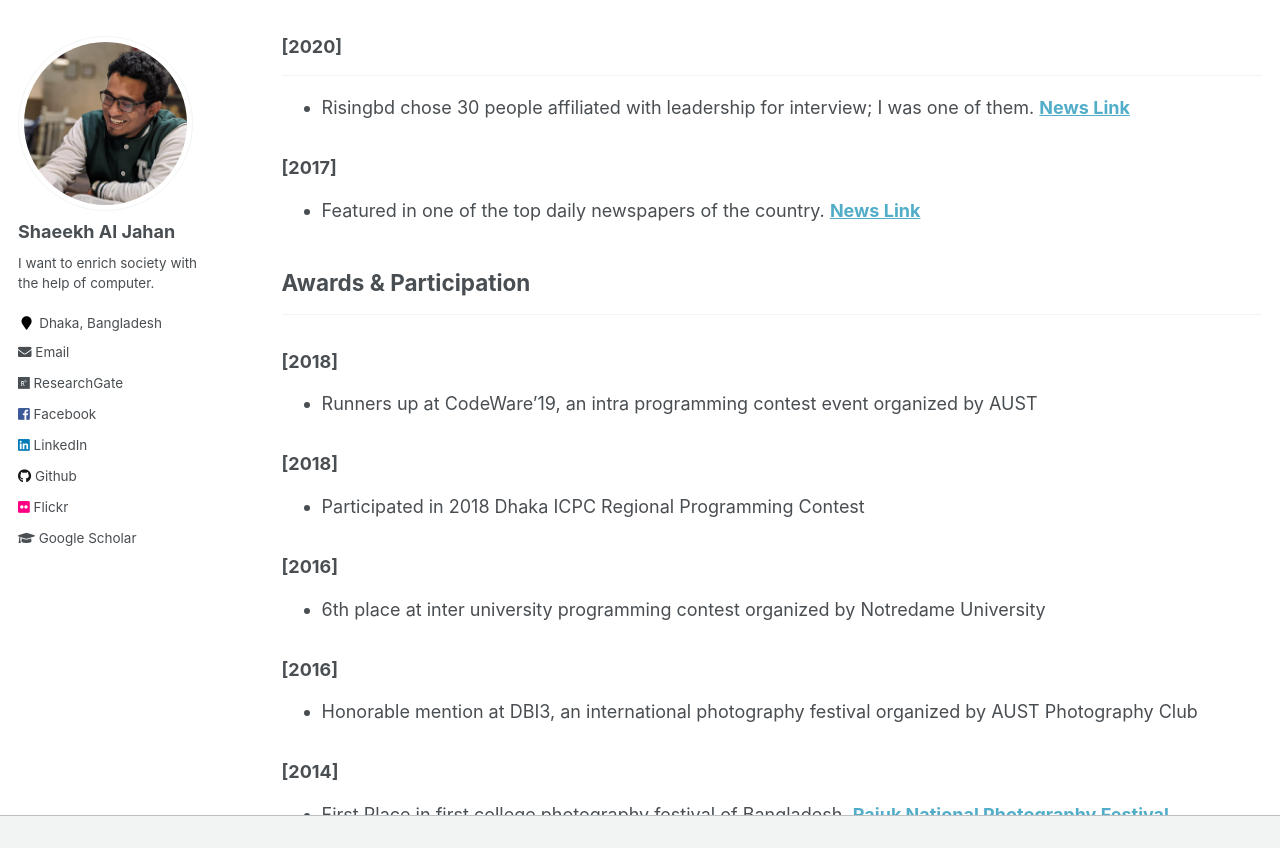
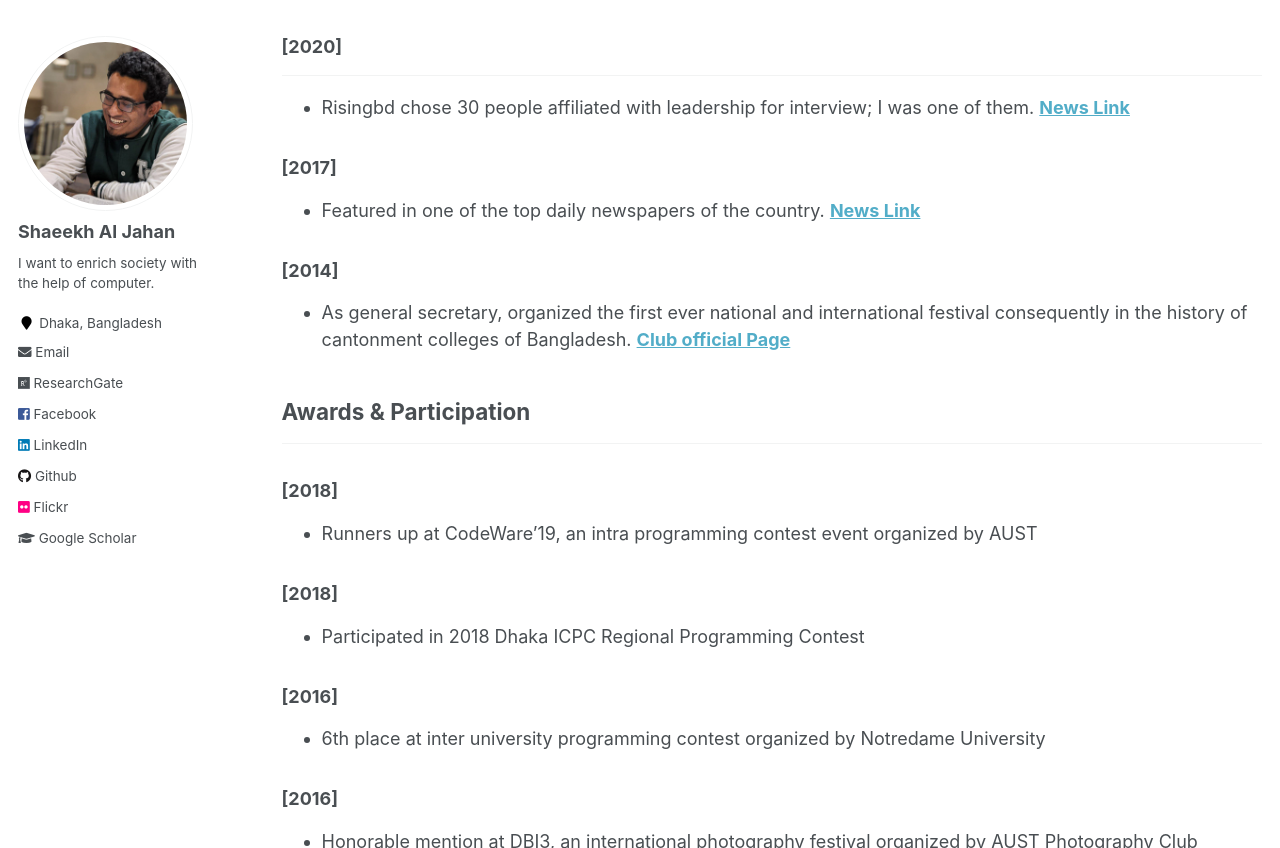
Before and after one commit to shaeekh/shaeekh.github.io, a Jekyll site: the page built from _pages/education-awards.md, in a window 1280 px wide and 900 px high, scrolled down 331 px, cut to the strip 0-848 px from the top of the window. Built offline with Jekyll 4.4.1, drawn with Linux system fonts in a browser that asks for light colours.

Commit message:
Added club activities in college

```diff
--- a/_pages/education-awards.md
+++ b/_pages/education-awards.md
@@ -22,6 +22,10 @@ redirect_from:
 
 * Featured in one of the top daily newspapers of the country. [**News Link**](https://www.kalerkantho.com/feature/campus/2017/11/08/562709?fbclid=IwAR1Y2JOOZLkCuNaGQLQ23ZvSLwqZxwIAnSc2k1VNgbk_MkBlJgQM_vcsnac)
 
+### [2014]
+
+* As general secretary, organized the first ever national and international festival consequently in the history of  cantonment colleges of Bangladesh. [**Club official Page**](https://www.facebook.com/ACCPC2014)
+
 ## Awards & Participation
 ----------------
 ### [2018]
```
